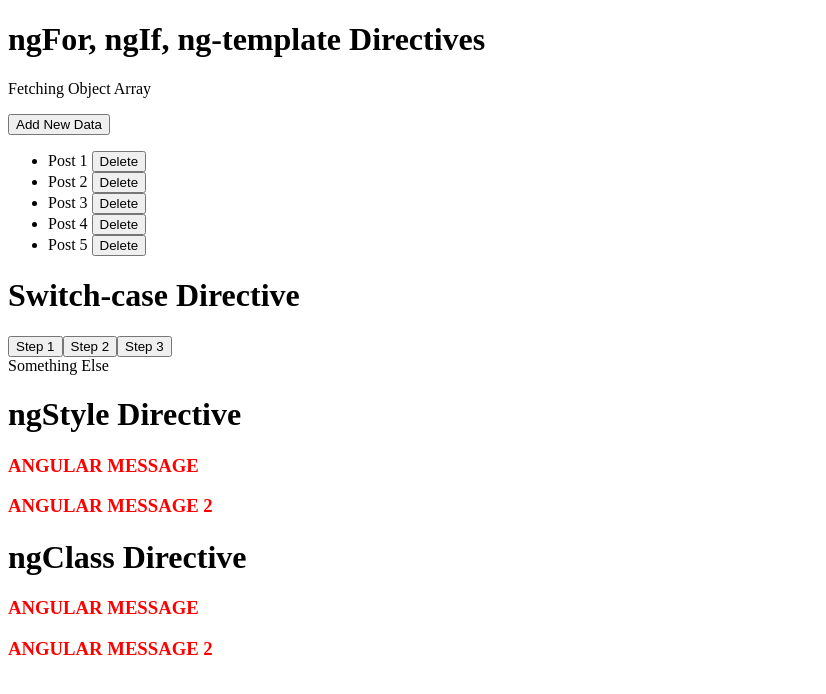
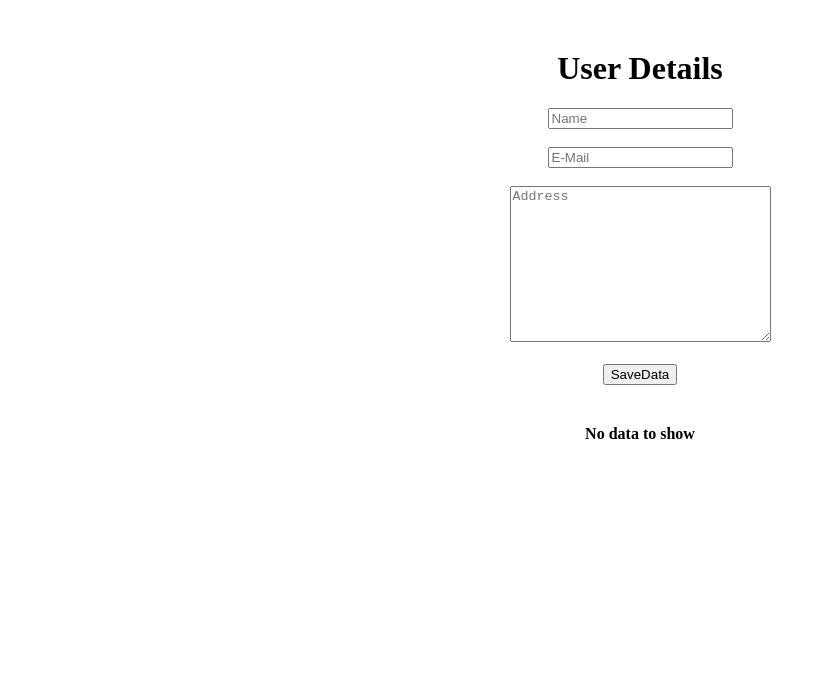
Before and after one commit to Ahmed-Manai/Hero-App, an Angular app in the folder Hero-Project/: page / in a window 1280 px wide. Shown: the top 694 px of the page, without its empty margins (0-826 px from the left). Built offline with nearby package versions, Linux system fonts and the light colour scheme.

Commit message:
add directive simple app

```diff
--- a/Hero-Project/src/app/app.component.css
+++ b/Hero-Project/src/app/app.component.css
@@ -4,6 +4,10 @@
 .form-area{
     margin-top: 50px;
     text-align: center;
+}
+.table-area{
+    position: absolute;
+    left: 30%;
 }
 .preview-area{
 
@@ -22,3 +26,7 @@
 .text-weight{
     font-weight: bold;
 }
+
+h4{
+    text-align:center;
+}
--- a/Hero-Project/src/app/app.component.html
+++ b/Hero-Project/src/app/app.component.html
@@ -1,54 +1,34 @@
-<h1>ngFor, ngIf, ng-template Directives</h1>
-<p>Fetching Object Array</p>
-<button (click)="addNew()">Add New Data </button>
-<div *ngIf="objectArray.length > 0; then postList else noData"></div>
-<ng-template #postList>
-    <ul>
-        <li *ngFor="let post of objectArray; let i = index">{{post.postTitle}}
-            <button (click)="OnDelete(i)">Delete</button>
-        </li>
-    </ul>
+<div class="form-area">
+    <h1>User Details</h1>
+    <input type="text" placeholder="Name" [(ngModel)]="name" />
+    <br><br>
+    <input type="eamil" placeholder="E-Mail" [(ngModel)]="email" />
+    <br><br>
+    <textarea cols="30" rows="10" type="text" placeholder="Address" [(ngModel)]="address"></textarea>
+    <br><br>
+    <button (click)="onClick()">SaveData</button>
+    <br><br>
+</div>
+<div *ngIf="userArray.length > 0; else noData">
+    <div class="table-area">
+        <table width="500">
+            <thead>
+                <th>#</th>
+                <th>Name</th>
+                <th>Email</th>
+                <th>Address</th>
+                <th>Action</th>
+            </thead>
+            <tr *ngFor="let user of userArray; let index = index">
+                <td>{{index + 1}}</td>
+                <td>{{user.name}}</td>
+                <td>{{user.email}}</td>
+                <td>{{user.address}}</td>
+                <td><button (click)="onDelete(index)">Delete</button></td>
+            </tr>
+        </table>
+    </div>
+</div>
+<ng-template #noData>
+    <h4>No data to show</h4>
 </ng-template>
-<ng-template #noData>
-    <div>
-        <p> There is no data to fetch ...</p>
-    </div>
-</ng-template>
-
-
-
-<h1>Switch-case Directive</h1>
-
-<div>
-    <button (click)="onClick('step 1')">Step 1</button>
-    <button (click)="onClick('step 2')">Step 2</button>
-    <button (click)="onClick('step 3')">Step 3</button>
-</div>
-<div [ngSwitch]="stepForm">
-    <div *ngSwitchCase="'step 1'">Step 1 Form</div>
-    <div *ngSwitchCase="'step 2'">Step 2 Form</div>
-    <div *ngSwitchCase="'step 3'">Step 3 Form</div>
-    <div *ngSwitchDefault>Something Else</div>
-</div>
-
-<h1>ngStyle Directive</h1>
-<h3 [style.color]="isActive ? 'red' : 'blue'" [style.textTransform]="isActive ? 'uppercase' : 'lowercase'">
-    Angular Message
-</h3>
-<h3 [ngStyle]="{
-        color: isActive ? 'red' : 'blue',
-        textTransform: isActive ? 'uppercase' : 'lowercase'
-    }">
-    Angular Message 2
-</h3>
-
-<h1>ngClass Directive</h1>
-<h3 [class.main]="isActive" [class.text-weight]="isActive">
-    Angular Message
-</h3>
-<h3 [ngClass]="{
-    'main' : isActive,
-    'text-weight' : isActive
-}">
-    Angular Message 2
-</h3>
--- a/Hero-Project/src/app/app.component.ts
+++ b/Hero-Project/src/app/app.component.ts
@@ -6,31 +6,23 @@
   styleUrls: ['./app.component.css']
 })
 export class AppComponent {
+  name!: string;
+  email!: string;
+  address!: string;
 
-  constructor(){
+  userArray: Array<any> = [];
 
+  onClick(){
+    this.userArray.push({
+      "name": this.name,
+      "email": this.email,
+      "address": this.address
+    });
+
+    console.log(this.userArray);
   }
 
-  objectArray: Array<any> = [
-    {id: 1, postTitle: 'Post 1'},
-    {id: 2, postTitle: 'Post 2'},
-    {id: 3, postTitle: 'Post 3'},
-    {id: 4, postTitle: 'Post 4'},
-    {id: 5, postTitle: 'Post 5'},
-  ];
-
-  stepForm:string = "Something Else";
-
-  onClick(status: any){
-    this.stepForm = status;
+  onDelete(index: any){
+    this.userArray.splice(index, 1);
   }
-
-  addNew(){
-    this.objectArray.push({id: 6, postTitle: 'Post 6'});
-  }
-
-  OnDelete(index: any){
-    this.objectArray.splice(index, 1);
-  }
-  isActive: boolean = true;
 }
```
